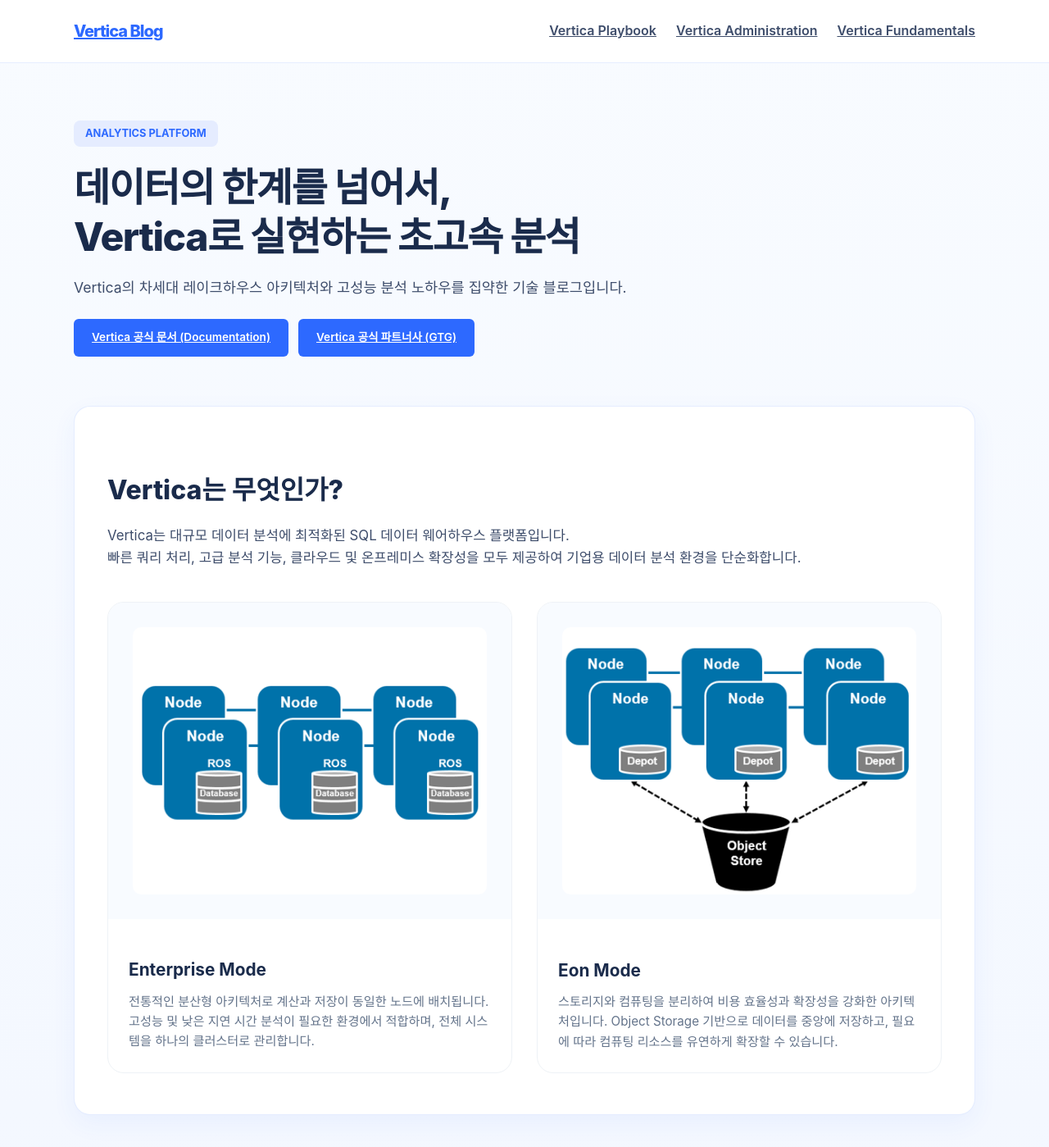
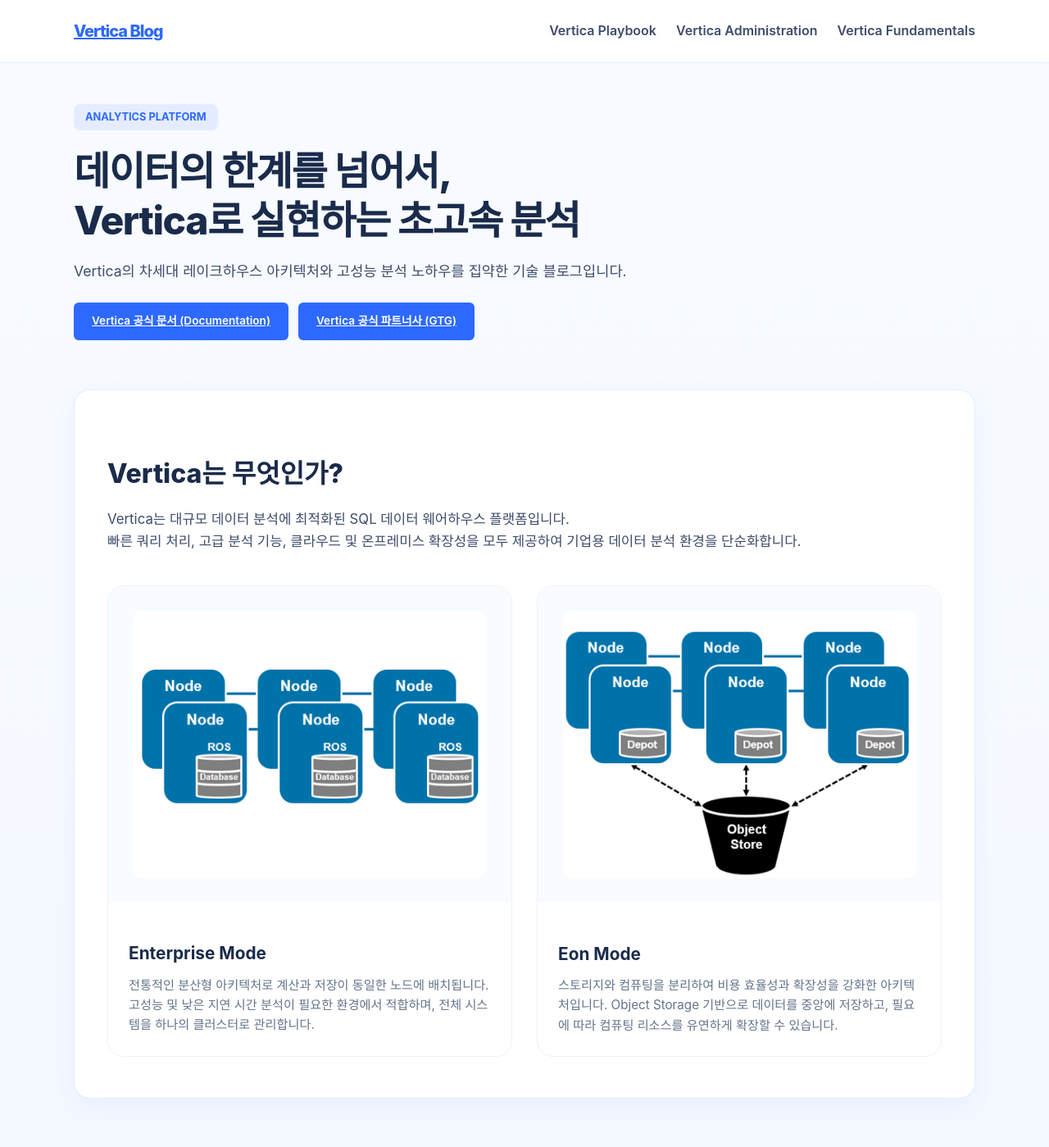
Before and after one commit to JIN0326/vertica_blog, a Jekyll site: the page built from index.md, in a window 1280 px wide and 1400 px high. Shown: the whole window at 82% size. Built offline with Jekyll 4.4.1, drawn with Linux system fonts in a browser that asks for light colours.

Commit message:
Update blog content and styling

```diff
--- a/assets/css/style.css
+++ b/assets/css/style.css
@@ -24,7 +24,7 @@
 .site-content {
   width: min(1100px, calc(100% - 40px));
   margin: 0 auto;
-  padding: 40px 0 80px;
+  padding: 20px 0 80px; /* 상단 여백 축소 */
 }
 
 .site-header {
@@ -68,6 +68,7 @@
   padding: 10px 0;
   display: block;
   transition: color 0.2s ease;
+  text-decoration: none;
 }
 
 .site-nav > .dropdown > a:hover {
@@ -98,6 +99,7 @@
   color: var(--text);
   font-size: 0.9rem;
   transition: 0.2s;
+  text-decoration: none;
 }
 
 .dropdown-content a:hover {
```
